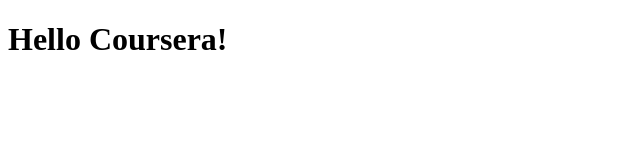
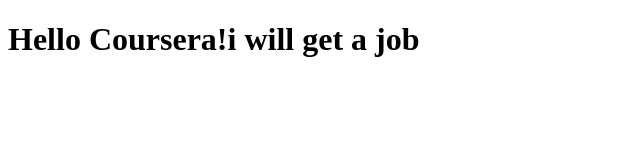
Before and after one commit to Raja404/coursera-test, a plain HTML site: page site/index.html in a window 1280 px wide. Shown: the whole page, without its empty margins (0-640 px from the left). Drawn offline with Linux system fonts and the light colour scheme.

Commit message:
small addition to our page content

```diff
--- a/site/index.html
+++ b/site/index.html
@@ -4,6 +4,6 @@
 <title>Hello Coursera!</title>
 </head>
 <body>
-<h1>Hello Coursera!</h1>
+<h1>Hello Coursera!i will get a job</h1>
 </body>
 </html>
```
